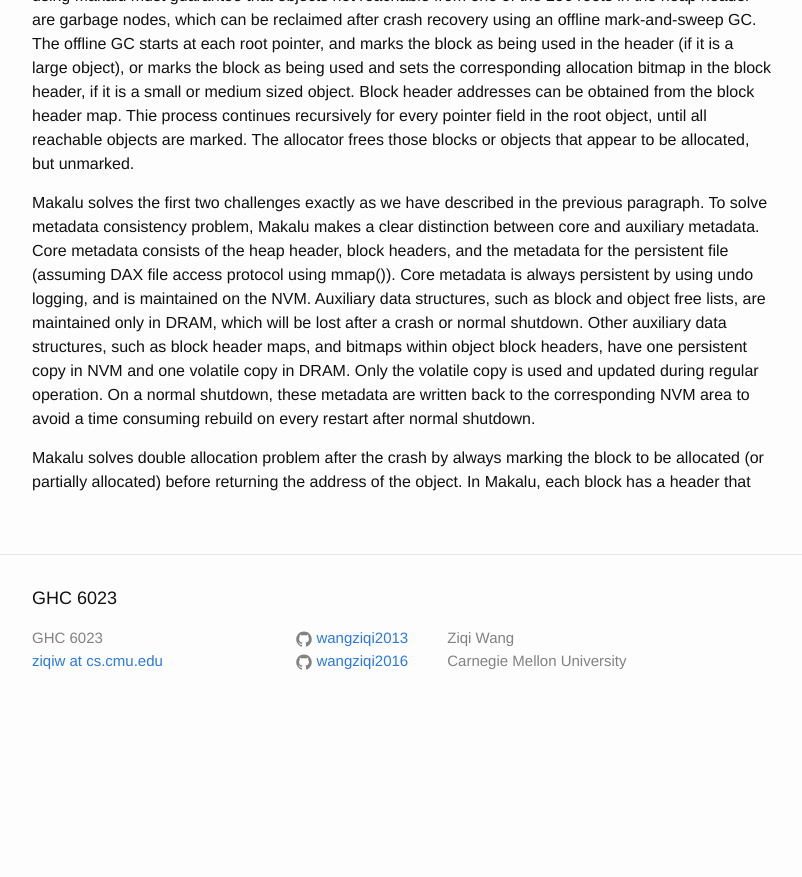
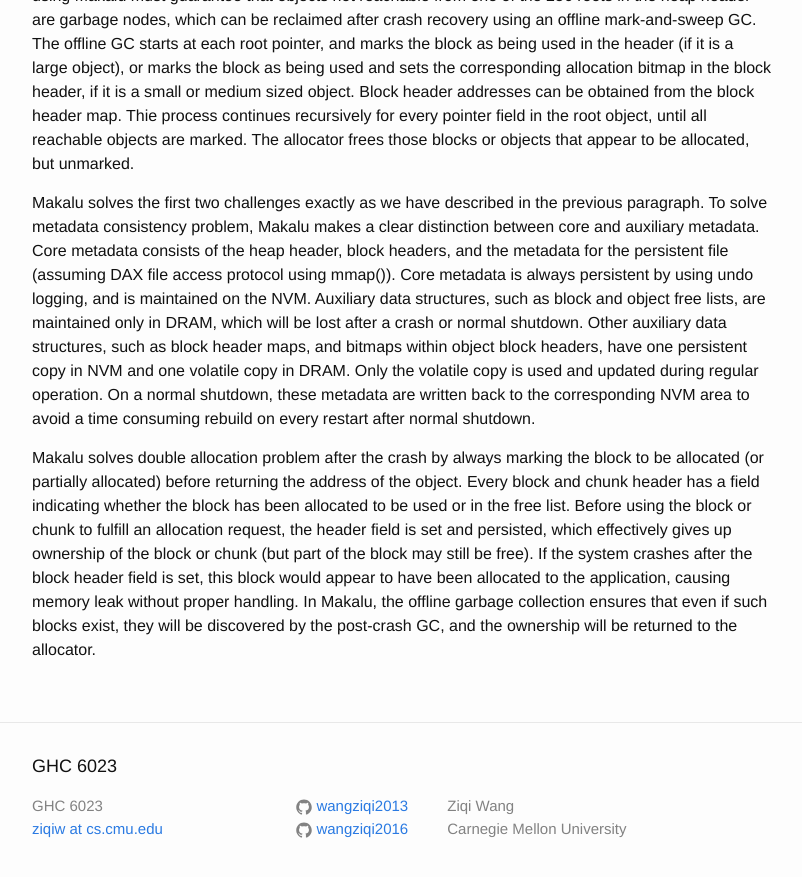
Before and after one commit to wangziqi2013/wangziqi2013.github.io, a Jekyll site: the page built from _posts/2019-11-18-makalu.markdown, in a window 1280 px wide and 900 px high, scrolled down 2074 px. Shown: the top 877 px of the window, without its empty margins (238-1040 px from the left). Built offline with Jekyll 4.4.1, drawn with Linux system fonts in a browser that asks for light colours; before the commit the page ends 2806 px from its top, so only the background shows below that.

Commit message:
Adding second challenge

```diff
--- a/_posts/2019-11-18-makalu.markdown
+++ b/_posts/2019-11-18-makalu.markdown
@@ -87,4 +87,9 @@ in DRAM. Only the volatile copy is used and updated during regular operation. On
 written back to the corresponding NVM area to avoid a time consuming rebuild on every restart after normal shutdown.
 
 Makalu solves double allocation problem after the crash by always marking the block to be allocated (or partially allocated)
-before returning the address of the object. In Makalu, each block has a header that
+before returning the address of the object. Every block and chunk header has a field indicating whether the block has been
+allocated to be used or in the free list. Before using the block or chunk to fulfill an allocation request, the header
+field is set and persisted, which effectively gives up ownership of the block or chunk (but part of the block may still
+be free). If the system crashes after the block header field is set, this block would appear to have been allocated to
+the application, causing memory leak without proper handling. In Makalu, the offline garbage collection ensures that
+even if such blocks exist, they will be discovered by the post-crash GC, and the ownership will be returned to the allocator.
```
